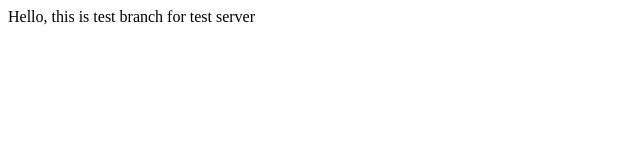
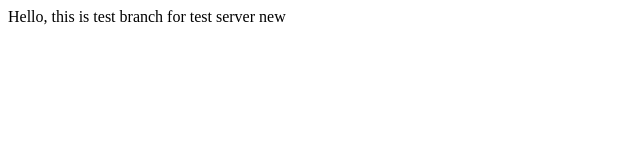
Before and after one commit to CoderRitwikG/JenkinsAssignment2new, a plain HTML site: page index.html in a window 1280 px wide. Shown: the full height of the page, 0-640 px from the left. Drawn offline with Linux system fonts and the light colour scheme.

Commit message:
Update index.html

```diff
--- a/index.html
+++ b/index.html
@@ -1,5 +1,5 @@
 <html>
         <body>
-                Hello, this is test branch for test server
+                Hello, this is test branch for test server new
         </body>
 </html>
```
